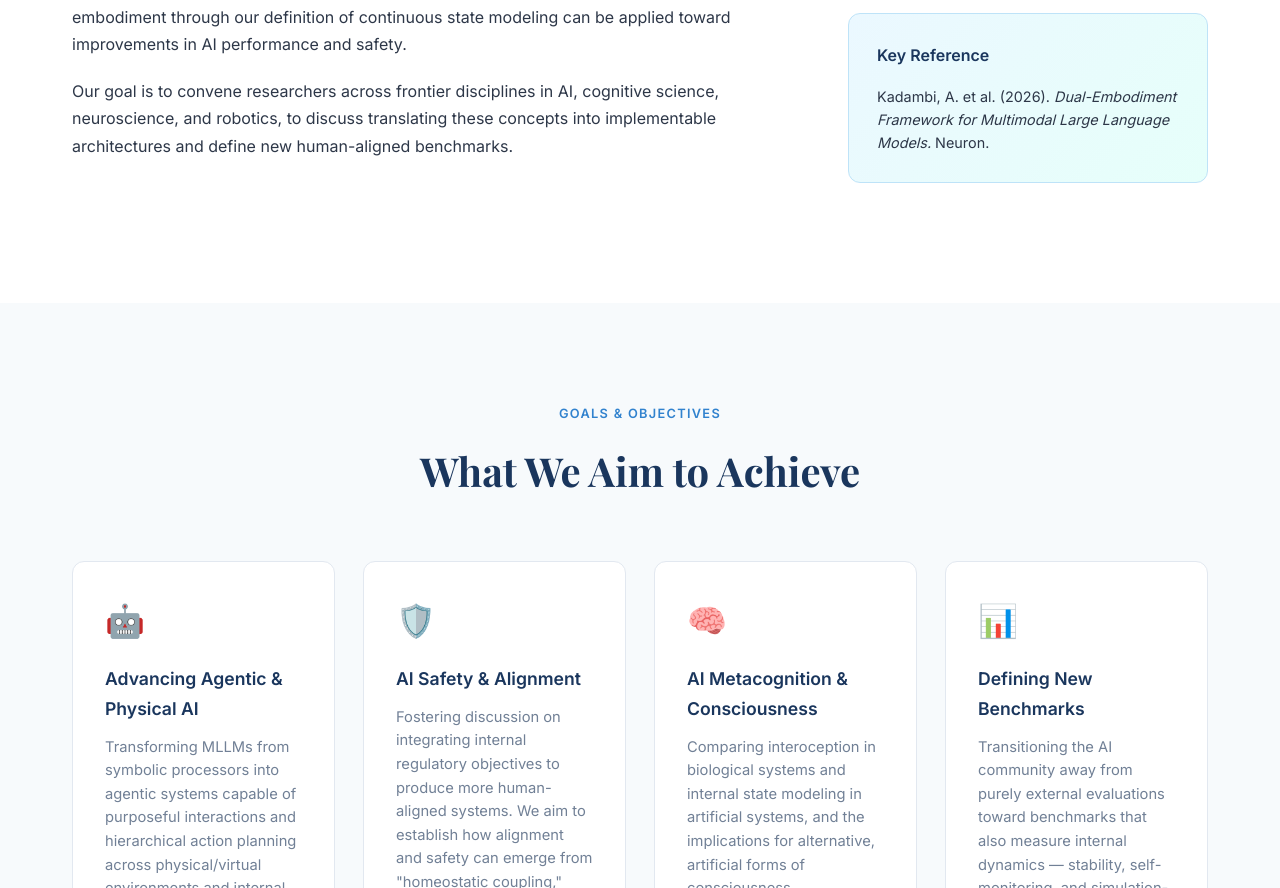
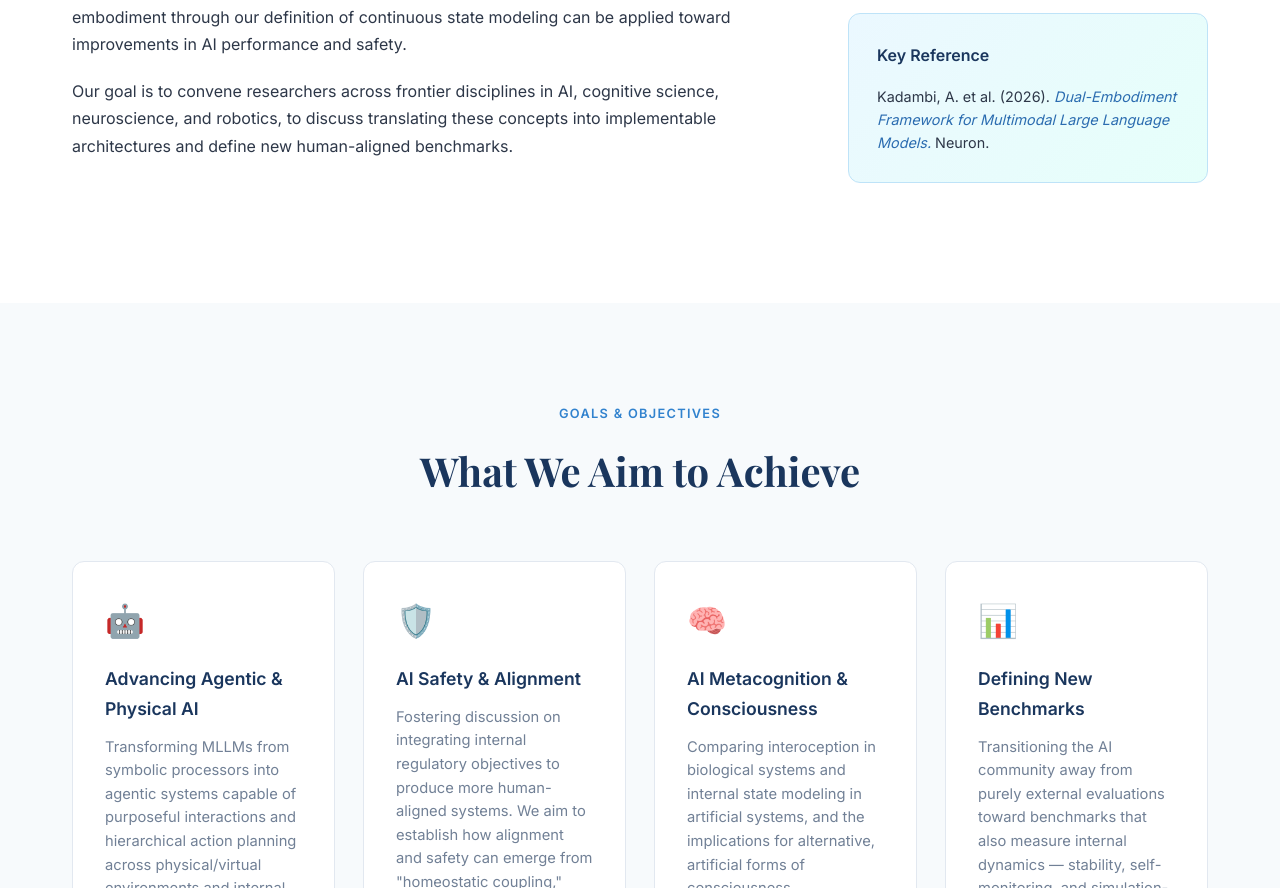
Before and after one commit to embodiment-ai/embodiment-aias-2026, a plain HTML site: page index.html in a window 1280 px wide. Shown: the part 2366-3254 px from the top of the page. Drawn offline with nearby package versions, Linux system fonts and the light colour scheme.

Commit message:
Add Neuron paper link

```diff
--- a/index.html
+++ b/index.html
@@ -123,7 +123,7 @@
           </div>
           <div class="info-card highlight-card">
             <h4>Key Reference</h4>
-            <p>Kadambi, A. et al. (2026). <em>Dual-Embodiment Framework for Multimodal Large Language Models.</em> Neuron.</p>
+            <p>Kadambi, A. et al. (2026). <a href="https://www.cell.com/neuron/fulltext/S0896-6273(26)00168-6" target="_blank" rel="noopener"><em>Dual-Embodiment Framework for Multimodal Large Language Models.</em></a> Neuron.</p>
           </div>
         </div>
       </div>
```
